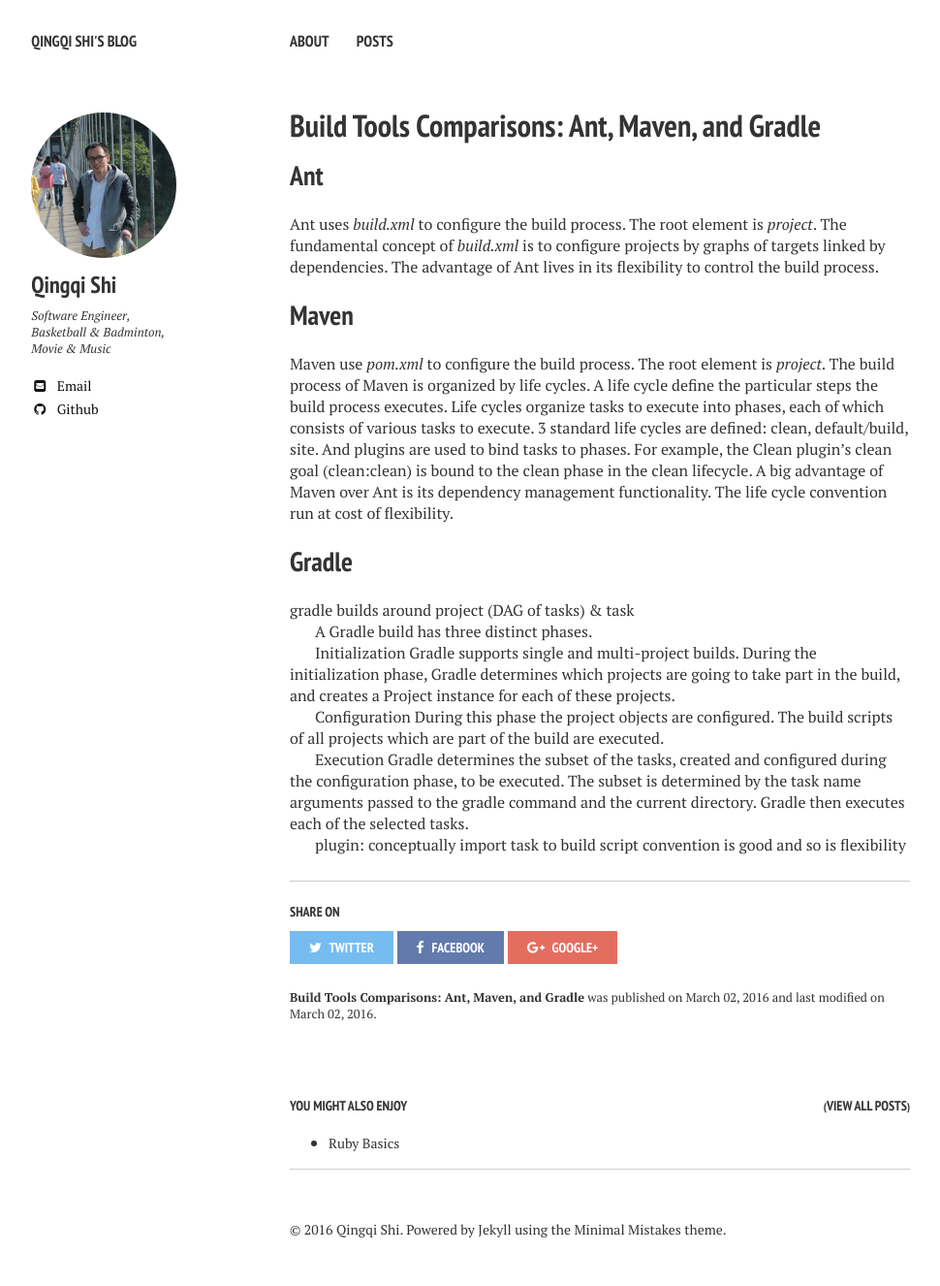
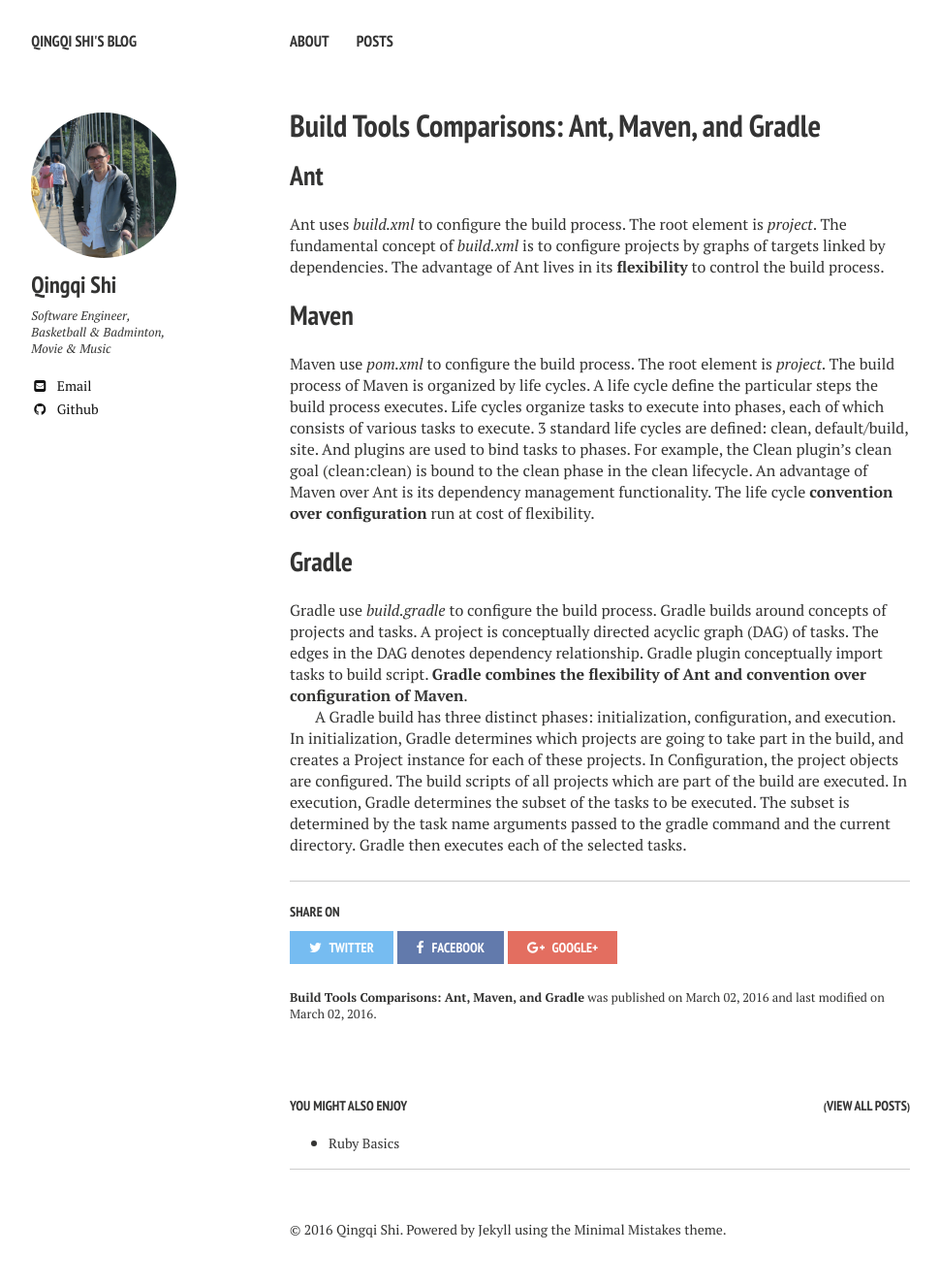
Before and after one commit to qingqi/qingqi.github.io, a Jekyll site: the page built from _posts/2016-03-02-build-tools-comparision.md, in a window 1280 px wide. Shown: the whole page at 97% size, without its empty margins (21-991 px from the left). Built offline with Jekyll 4.4.1, drawn with Linux system fonts in a browser that asks for light colours; nearby versions of some CDN libraries.

Commit message:
modify build tools comparison

```diff
--- a/_posts/2016-03-02-build-tools-comparision.md
+++ b/_posts/2016-03-02-build-tools-comparision.md
@@ -10,26 +10,15 @@ comments: true
 ## Ant
 Ant uses *build.xml* to configure the build process. The root element is *project*.
 The fundamental concept of *build.xml* is to configure projects by graphs of targets linked by dependencies.
-The advantage of Ant lives in its flexibility to control the build process.
+The advantage of Ant lives in its **flexibility** to control the build process.
 
 ## Maven
 Maven use *pom.xml* to configure the build process. The root element is *project*.
 The build process of Maven is organized by life cycles. A life cycle define the particular steps the build process executes. Life cycles organize tasks to execute into phases, each of which consists of various tasks to execute. 3 standard life cycles are defined: clean, default/build, site. And plugins are used to bind tasks to phases. For example, the Clean plugin’s clean goal (clean:clean) is bound to the clean phase in the clean lifecycle.
-A big advantage of Maven over Ant is its dependency management functionality. The life cycle convention run at cost of flexibility.
+An advantage of Maven over Ant is its dependency management functionality. The life cycle **convention over configuration** run at cost of flexibility.
 
 ## Gradle
-gradle builds around project (DAG of tasks) & task
+Gradle use *build.gradle* to configure the build process. Gradle builds around concepts of projects and tasks. A project is conceptually directed acyclic graph (DAG) of tasks. The edges in the DAG denotes dependency relationship.
+Gradle plugin conceptually import tasks to build script. **Gradle combines the flexibility of Ant and convention over configuration of Maven**.
 
-A Gradle build has three distinct phases.
-
-Initialization
-Gradle supports single and multi-project builds. During the initialization phase, Gradle determines which projects are going to take part in the build, and creates a Project instance for each of these projects.
-
-Configuration
-During this phase the project objects are configured. The build scripts of all projects which are part of the build are executed.
-
-Execution
-Gradle determines the subset of the tasks, created and configured during the configuration phase, to be executed. The subset is determined by the task name arguments passed to the gradle command and the current directory. Gradle then executes each of the selected tasks.
-
-plugin: conceptually import task to build script
-convention is good and so is flexibility
+A Gradle build has three distinct phases: initialization, configuration, and execution. In initialization, Gradle determines which projects are going to take part in the build, and creates a Project instance for each of these projects. In Configuration, the project objects are configured. The build scripts of all projects which are part of the build are executed. In execution, Gradle determines the subset of the tasks to be executed. The subset is determined by the task name arguments passed to the gradle command and the current directory. Gradle then executes each of the selected tasks.
```
